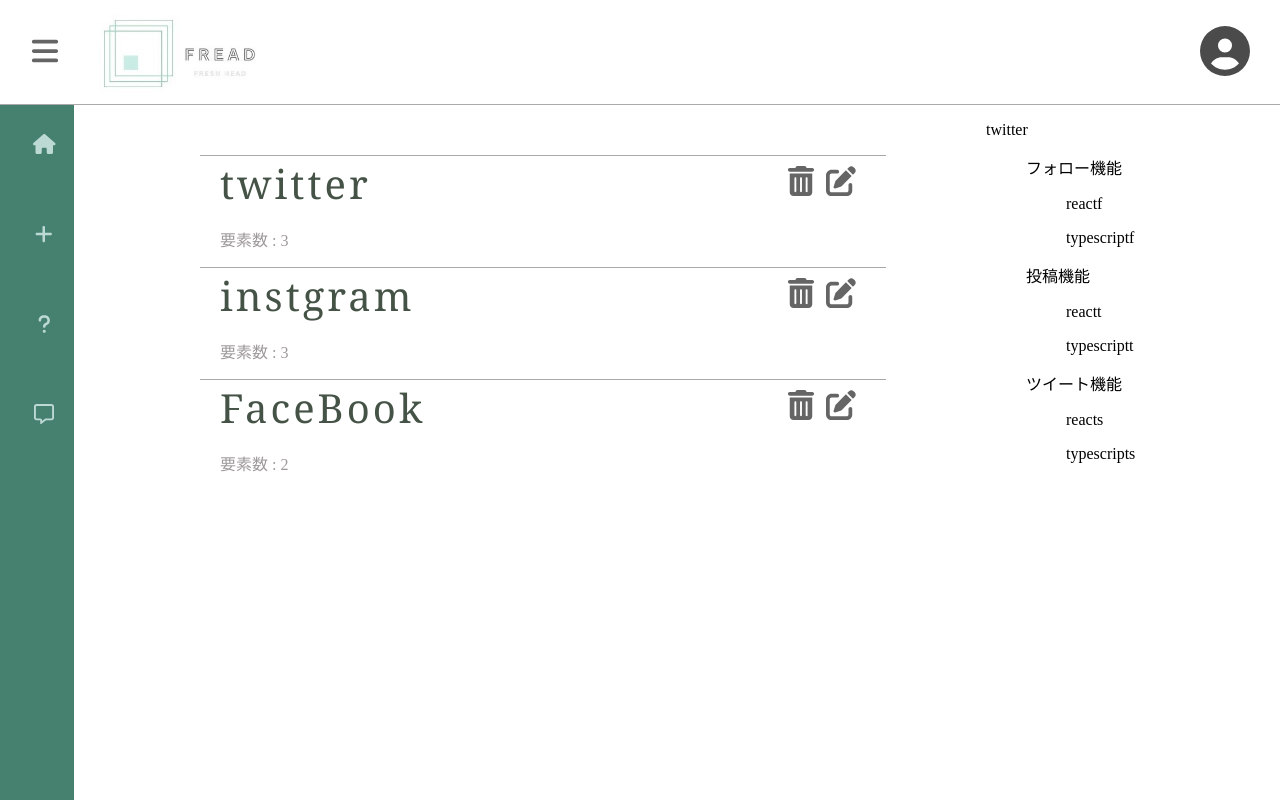
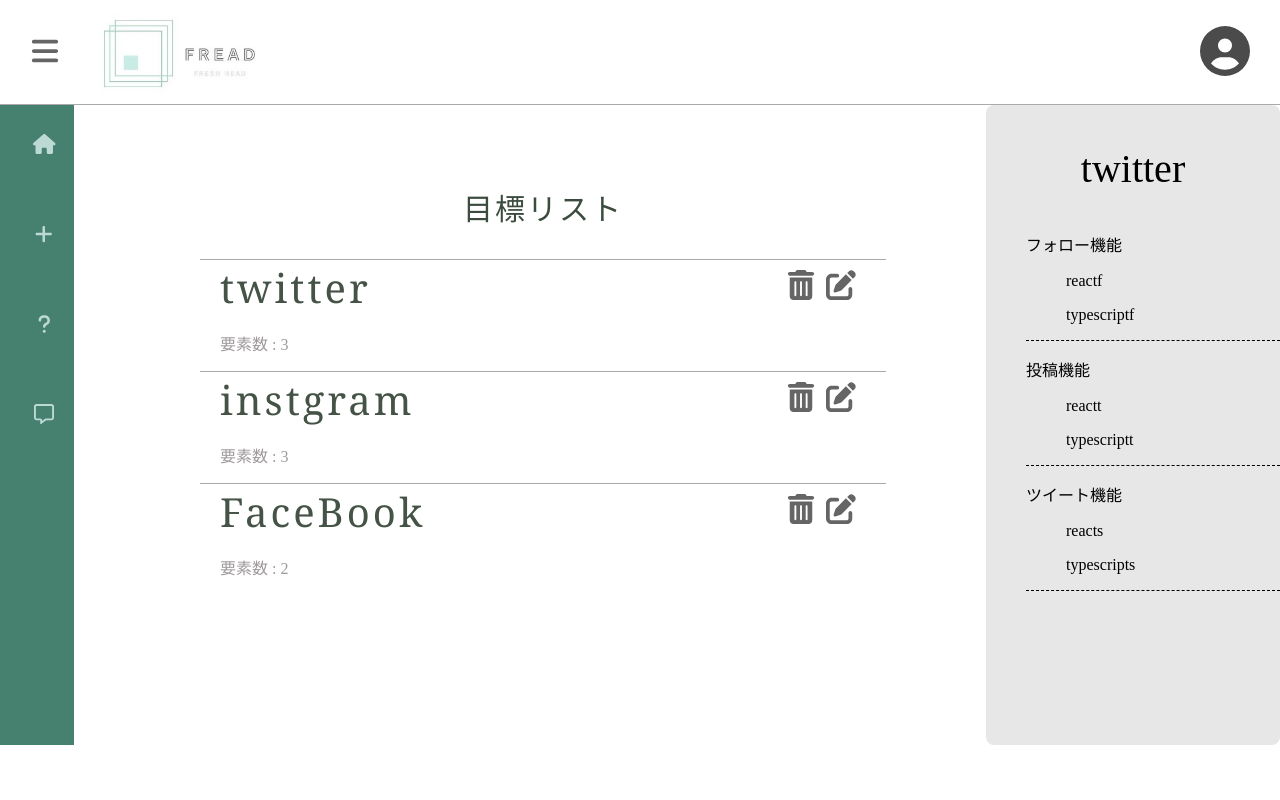
Before and after one commit to akuaki96/development-todo-app, a Next.js app: page / in a window 1280 px wide. Built offline with nearby package versions, Linux system fonts and the light colour scheme.

Commit message:
機能改善

```diff
--- a/pages/component/header.tsx
+++ b/pages/component/header.tsx
@@ -12,6 +12,7 @@
 };
 export const Header: FC<props> = (props) => {
   const { setIsOpenMenu, isOpenMenu } = props;
+
   const onClickMenuBar = () => {
     setIsOpenMenu(!isOpenMenu);
   };
--- /dev/null
+++ b/pages/component/treeDetail.tsx
@@ -0,0 +1,41 @@
+import { FC } from "react";
+import style from "../../styles/TreeDetail.module.css";
+type Feature = {
+  name: string;
+  isOpen: boolean;
+  techList: string[];
+};
+
+type treeList = {
+  productName: string;
+  featureList: Feature[];
+};
+
+type Props = {
+  selected: number;
+  treeList: treeList[];
+};
+
+export const TreeDetail: FC<Props> = (props) => {
+  const { selected, treeList } = props;
+  return (
+    <div>
+      <p className={style.productNameText}>{treeList[selected].productName}</p>
+
+      <ul className={style.ul}>
+        {treeList[selected].featureList.map((feat, featIndex) => (
+          <li key={featIndex} className={style.featureContent}>
+            <p className={style.featureTitle}>{feat.name}</p>
+            <ul className={style.ul}>
+              {feat.techList.map((tech, techIndex) => (
+                <li key={techIndex}>
+                  <p>{tech}</p>
+                </li>
+              ))}
+            </ul>
+          </li>
+        ))}
+      </ul>
+    </div>
+  );
+};
--- a/pages/component/treeList.tsx
+++ b/pages/component/treeList.tsx
@@ -15,6 +15,8 @@
 
   const [treeList, setTreeList] = useRecoilState(treeListState);
   return (
+    <div>
+      <p className={style.listTitle}>目標リスト</p>
       <ul className={style.ul}>
         {treeList.map((value, index) => (
           <li
@@ -50,5 +52,6 @@
           </li>
         ))}
       </ul>
+    </div>
   );
 };
--- a/pages/index.tsx
+++ b/pages/index.tsx
@@ -5,17 +5,29 @@
 import { useRecoilState } from "recoil";
 import { treeListState } from "./component/atoms";
 import { TreeList } from "./component/treeList";
+import { TreeDetail } from "./component/treeDetail";
+type Feature = {
+  name: string;
+  isOpen: boolean;
+  techList: string[];
+};
+
+type treeList = {
+  productName: string;
+  featureList: Feature[];
+};
 
 const Home = () => {
   const [isOpenMenu, setIsOpenMenu] = useState<boolean>(false);
 
-  const [treeList, setTreeList] = useRecoilState(treeListState);
+  const [treeList, setTreeList] = useRecoilState<treeList[]>(treeListState);
 
   const [selected, setSelected] = useState<number>(0);
 
   return (
     <div className={style.homeBody}>
       <Header setIsOpenMenu={setIsOpenMenu} isOpenMenu={isOpenMenu}></Header>
+
       <div className={style.main}>
         <div
           className={
@@ -29,22 +41,8 @@
           <TreeList setSelected={setSelected}></TreeList>
         </div>
 
-        <div className={style.firstInputArea}>
-          <p>{treeList[selected].productName}</p>
-          <ul className={style.ul}>
-            {treeList[selected].featureList.map((feat, featIndex) => (
-              <li key={featIndex}>
-                <p>{feat.name}</p>
-                <ul className={style.ul}>
-                  {feat.techList.map((tech, techIndex) => (
-                    <li key={techIndex}>
-                      <p>{tech}</p>
-                    </li>
-                  ))}
-                </ul>
-              </li>
-            ))}
-          </ul>
+        <div className={style.treeDetail}>
+          <TreeDetail selected={selected} treeList={treeList}></TreeDetail>
         </div>
       </div>
       {/* <FirstInput></FirstInput> */}
--- a/styles/Home.module.css
+++ b/styles/Home.module.css
@@ -4,6 +4,7 @@
 }
 
 .main {
+  position: absolute;
   margin: 0;
   display: flex;
   height: 80%;
@@ -11,8 +12,10 @@
 }
 
 .falseMenuBarArea {
-  position: fixed;
+  /* position: fixed; */
+  position: absolute;
   z-index: 999;
+  top: 50;
   left: 0;
   width: 50px;
   height: 100%;
@@ -24,9 +27,10 @@
 }
 
 .trueMenuBarArea {
-  position: fixed;
+  position: absolute;
+  /* position: fixed; */
+  left: 0;
   z-index: 999;
-  left: 0;
   width: 300px;
   height: 100%;
   background-color: #74c29c;
@@ -43,17 +47,15 @@
   height: 100%;
 }
 
-.firstInputArea {
-  flex: 30%;
-  /* background-color: blueviolet; */
-  height: 100%;
-}
-
 .treeListArea {
   /* margin-left: 74px; */
   margin: 50px 100px 0px 200px;
 }
 
-.ul {
-  list-style: none;
+.treeDetail {
+  flex: 30%;
+  background-color: rgba(197, 196, 196, 0.4);
+  height: 100%;
+  border-radius: 8px;
+  /* border-left: 1.5px solid rgba(44, 44, 44, 0.4); */
 }
--- a/styles/SideBar.module.css
+++ b/styles/SideBar.module.css
@@ -1,9 +1,6 @@
 .SideBar {
-  /* border: 3px; */
   height: 100%;
   width: 100%;
-  /* background-color: aqua; */
-  /* background-color: rgba(44, 44, 44, 0.4); */
 }
 
 .SideBarList {
@@ -26,6 +23,7 @@
 
 .row:hover {
   background-color: #467581cf;
+  z-index: -1;
 }
 
 .icon {
--- /dev/null
+++ b/styles/TreeDetail.module.css
@@ -0,0 +1,11 @@
+.productNameText {
+  font-size: 40px;
+  text-align: center;
+}
+.ul {
+  list-style: none;
+}
+
+.featureContent {
+  border-bottom: dashed 1px black;
+}
--- a/styles/TreeList.module.css
+++ b/styles/TreeList.module.css
@@ -1,3 +1,11 @@
+.listTitle {
+  text-align: center;
+  font-size: 30px;
+  font-family: Cambria, Cochin, Georgia, Times, "Times New Roman", serif;
+  color: rgb(59, 76, 62);
+  letter-spacing: 2px;
+}
+
 .ul {
   list-style: none;
   margin: 0;
@@ -11,7 +19,14 @@
 }
 
 .listContent:hover {
+  /* background-color: rgba(44, 44, 44, 0.4); */
   background-color: rgba(44, 44, 44, 0.4);
+
+  z-index: 999;
+}
+
+.listContent:hover .button {
+  background-color: rgba(44, 44, 44, 0);
 }
 
 /* .textContent {
```
Also changed, not shown: pages/firstInput.tsx (+12 -8 lines), pages/tmp.tsx (+22 -8 lines). Lines whose indentation alone changed are shown as unchanged.
